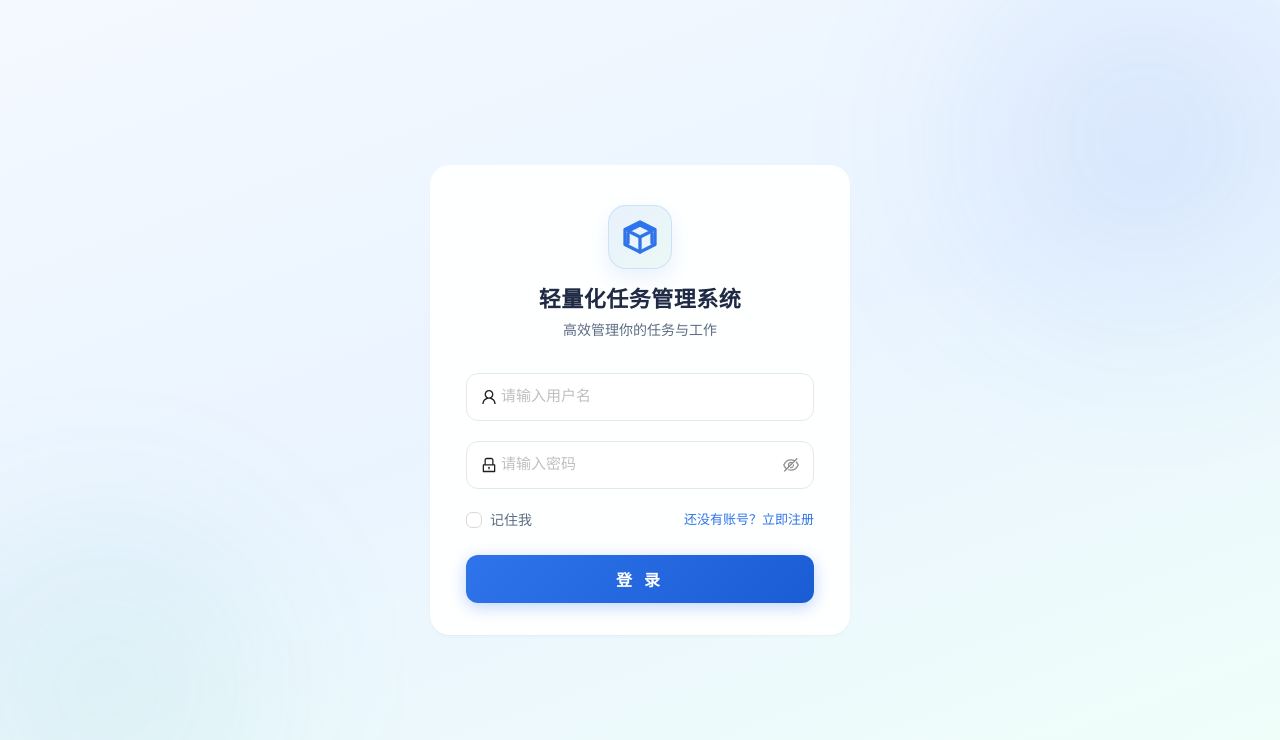
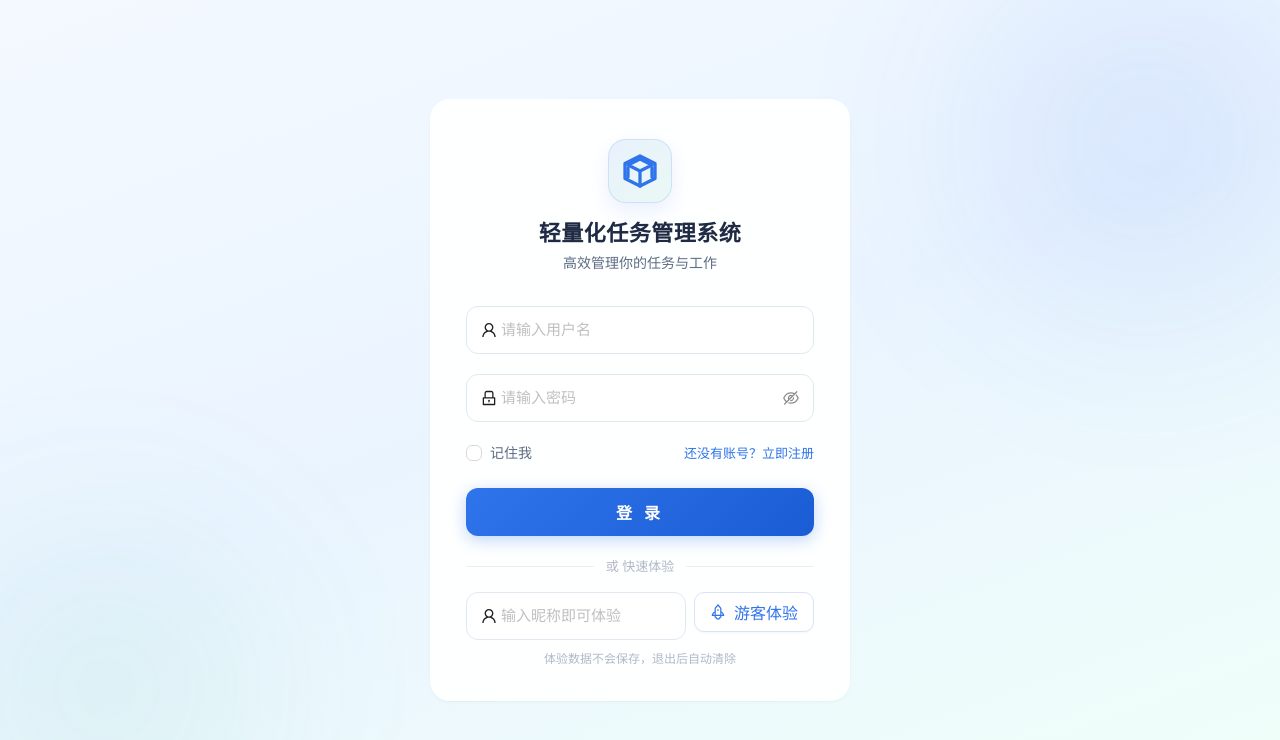
Before and after one commit to ct0307/task-management-system, a React (Vite) app in the folder frontend/: page /#/login in a window 1280 px wide. Shown: the top 740 px of the page. Built offline with nearby package versions, Linux system fonts and the light colour scheme; no server answers.

Commit message:
fix: 修复认证和前端路由相关bug

```diff
--- a/frontend/src/App.jsx
+++ b/frontend/src/App.jsx
@@ -101,6 +101,17 @@ function App() {
     window.addEventListener("auth-change", handleAuthChange);
     return () => window.removeEventListener("auth-change", handleAuthChange);
   }, [setLogin, setCurrentUser, logout]);
+
+  // 游客关闭页面时自动清理账号
+  useEffect(() => {
+    const handleBeforeUnload = () => {
+      if (sessionStorage.getItem("IS_GUEST") === "1" && token.get()) {
+        fetch("/api/auth/guest", { method: "DELETE", keepalive: true });
+      }
+    };
+    window.addEventListener("beforeunload", handleBeforeUnload);
+    return () => window.removeEventListener("beforeunload", handleBeforeUnload);
+  }, []);
 
   const isAdmin = currentUser?.role === "admin";
 
--- a/frontend/src/app/login/index.jsx
+++ b/frontend/src/app/login/index.jsx
@@ -1,6 +1,6 @@
 import React, { useState, useCallback } from "react";
 import { Form, Input, Button, message, Typography, Card, Checkbox } from "antd";
-import { UserOutlined, LockOutlined } from "@ant-design/icons";
+import { UserOutlined, LockOutlined, RocketOutlined } from "@ant-design/icons";
 import { Link, useNavigate } from "react-router-dom";
 import { post } from "@/util/request";
 import token from "@/util/token.js";
@@ -12,6 +12,8 @@ const { Title, Text } = Typography;
 
 const Login = () => {
   const [loading, setLoading] = useState(false);
+  const [guestLoading, setGuestLoading] = useState(false);
+  const [guestName, setGuestName] = useState("");
   const [remember, setRemember] = useState(false);
   const [form] = Form.useForm();
   const navigate = useNavigate();
@@ -39,7 +41,7 @@ const Login = () => {
           }
 
           const mergedUser = { ...user, role: user.role || "user" };
-          token.saveUser({ token: jwtToken, ...mergedUser });
+          token.saveUser({ token: jwtToken, ...mergedUser }, remember);
           if (remember) localStorage.setItem("REMEMBER_ME", "1");
 
           setIsLogin(true);
@@ -52,14 +54,41 @@ const Login = () => {
         } else {
           message.error(res.message || "用户名或密码错误");
         }
-      } catch {
-        message.error("网络错误，请稍后重试");
+      } catch (err) {
+        const msg = err?.response?.data?.message || err?.message || "网络错误，请稍后重试";
+        message.error(msg);
       } finally {
         setLoading(false);
       }
     },
     [navigate, setIsLogin, setCurrentUser, remember]
   );
+
+  // 游客登录
+  const handleGuestLogin = useCallback(async () => {
+    const name = guestName.trim();
+    if (!name || name.length < 2) { message.warning("请输入至少2个字符的用户名"); return; }
+    setGuestLoading(true);
+    try {
+      const res = await post("/api/auth/guest", { username: name }, { skipGlobalError: true });
+      if (res.code === 200 && res.data) {
+        const { token: jwtToken, user } = res.data;
+        token.saveUser({ token: jwtToken, ...user });
+        sessionStorage.setItem("IS_GUEST", "1");
+        setIsLogin(true);
+        setCurrentUser(user);
+        window.dispatchEvent(new CustomEvent("auth-change", { detail: { isAuthenticated: true } }));
+        message.success(`游客模式 — 欢迎 ${user.username}`);
+        navigate("/dashboard?welcome=1", { replace: true });
+      } else {
+        message.error(res.message || "创建失败");
+      }
+    } catch (err) {
+      message.error(err?.response?.data?.message || "创建失败，请重试");
+    } finally {
+      setGuestLoading(false);
+    }
+  }, [guestName, setIsLogin, setCurrentUser, navigate]);
 
   // 恢复记住的用户名
   React.useEffect(() => {
@@ -125,6 +154,33 @@ const Login = () => {
             </Button>
           </Form.Item>
         </Form>
+
+        {/* 游客入口 */}
+        <div className={s.guestSection}>
+          <div className={s.guestDivider}><span>或 快速体验</span></div>
+          <div className={s.guestRow}>
+            <Input
+              prefix={<UserOutlined />}
+              placeholder="输入昵称即可体验"
+              value={guestName}
+              onChange={(e) => setGuestName(e.target.value)}
+              onPressEnter={handleGuestLogin}
+              allowClear
+              size="large"
+            />
+            <Button
+              type="default"
+              icon={<RocketOutlined />}
+              loading={guestLoading}
+              onClick={handleGuestLogin}
+              className={s.guestBtn}
+              size="large"
+            >
+              游客体验
+            </Button>
+          </div>
+          <Text className={s.guestTip}>体验数据不会保存，退出后自动清除</Text>
+        </div>
       </Card>
     </div>
   );
--- a/frontend/src/app/login/index.module.less
+++ b/frontend/src/app/login/index.module.less
@@ -172,6 +172,59 @@
   }
 }
 
+// 游客入口
+.guestSection {
+  margin-top: 20px;
+}
+
+.guestDivider {
+  display: flex;
+  align-items: center;
+  gap: 12px;
+  margin-bottom: 16px;
+  color: #b0b8c8;
+  font-size: 13px;
+
+  &::before,
+  &::after {
+    content: "";
+    flex: 1;
+    height: 1px;
+    background: #e8eef4;
+  }
+}
+
+.guestRow {
+  display: flex;
+  gap: 8px;
+
+  :global {
+    .ant-input-affix-wrapper {
+      flex: 1;
+    }
+  }
+}
+
+.guestBtn {
+  border-color: #d6e3f8 !important;
+  color: @primary-blue !important;
+  font-weight: 500;
+  white-space: nowrap;
+
+  &:hover {
+    border-color: @primary-blue !important;
+    background: rgba(47, 116, 234, 0.04) !important;
+  }
+}
+
+.guestTip {
+  display: block;
+  text-align: center;
+  margin-top: 10px;
+  font-size: 12px;
+  color: #b0b8c8;
+}
+
 // 动画
 @keyframes floatTop {
   0% { transform: translate(0, 0) scale(1); }
--- a/frontend/src/app/register/index.jsx
+++ b/frontend/src/app/register/index.jsx
@@ -89,8 +89,7 @@ const Register = () => {
         real_name: values.real_name
       });
       // 注册成功自动登录
-      token.set(res.data.token);
-      token.saveUser(res.data.user);
+      token.saveUser({ token: res.data.token, ...res.data.user });
       setLogin(true);
       setCurrentUser(res.data.user);
       // 新用户标记，触发欢迎引导
--- a/frontend/src/component/Nav/index.jsx
+++ b/frontend/src/component/Nav/index.jsx
@@ -4,7 +4,7 @@ import cls from "classnames";
 import s from "./index.module.less";
 import logo from "@/assets/logo.svg";
 import token from "@/util/token";
-import { get, post, put } from "@/util/request";
+import { get, post, put, del } from "@/util/request";
 import * as urls from "@/constants/urls";
 import { getMenusByRole } from "@/constants/menu";
 import { Button, Modal, Space, Tooltip, Badge, Popover, List, Typography } from "antd";
@@ -100,12 +100,17 @@ const Nav = () => {
   const handleLogout = () => setOpen(true);
 
   const confirmLogout = async () => {
+    // 游客账号：退出时自动删除
+    if (sessionStorage.getItem("IS_GUEST") === "1") {
+      try { await del("/api/auth/guest"); } catch { /* ignore */ }
+    }
     try {
       await post(urls.API_LOGOUT);
     } catch {
       // API 调用失败不影响本地退出
     }
     token.clear();
+    sessionStorage.removeItem("IS_GUEST");
     window.dispatchEvent(
       new CustomEvent("auth-change", {
         detail: { isAuthenticated: false }
--- a/frontend/src/util/token.js
+++ b/frontend/src/util/token.js
@@ -2,19 +2,24 @@ const USER_KEY = "APP_USER";
 const TOKEN_KEY = "AUTH_TOKEN";
 
 const token = {
-  saveUser(user) {
+  // 默认用 sessionStorage（每个标签页独立），remember 时用 localStorage
+  _storage(remember) {
+    return remember ? localStorage : sessionStorage;
+  },
+
+  saveUser(user, remember = false) {
     if (!user) return;
     try {
-      localStorage.setItem(USER_KEY, JSON.stringify(user));
-      if (user.token) localStorage.setItem(TOKEN_KEY, user.token);
-    } catch (_) {
-      // 写入失败（无痕模式/配额满），静默忽略
-    }
+      const s = this._storage(remember);
+      s.setItem(USER_KEY, JSON.stringify(user));
+      if (user.token) s.setItem(TOKEN_KEY, user.token);
+    } catch (_) {}
   },
 
   loadUser() {
+    // 优先读 sessionStorage（当前标签页会话），再读 localStorage（记住我）
     try {
-      const u = localStorage.getItem(USER_KEY);
+      const u = sessionStorage.getItem(USER_KEY) || localStorage.getItem(USER_KEY);
       return u ? JSON.parse(u) : null;
     } catch (_) {
       return null;
@@ -22,12 +27,14 @@ const token = {
   },
 
   get() {
-    return localStorage.getItem(TOKEN_KEY);
+    return sessionStorage.getItem(TOKEN_KEY) || localStorage.getItem(TOKEN_KEY);
   },
 
   clear() {
-    localStorage.removeItem(USER_KEY);
-    localStorage.removeItem(TOKEN_KEY);
+    [sessionStorage, localStorage].forEach((s) => {
+      s.removeItem(USER_KEY);
+      s.removeItem(TOKEN_KEY);
+    });
   }
 };
 
```
Also changed, not shown: 1 other file (tests, documents, lock files or other folders).
